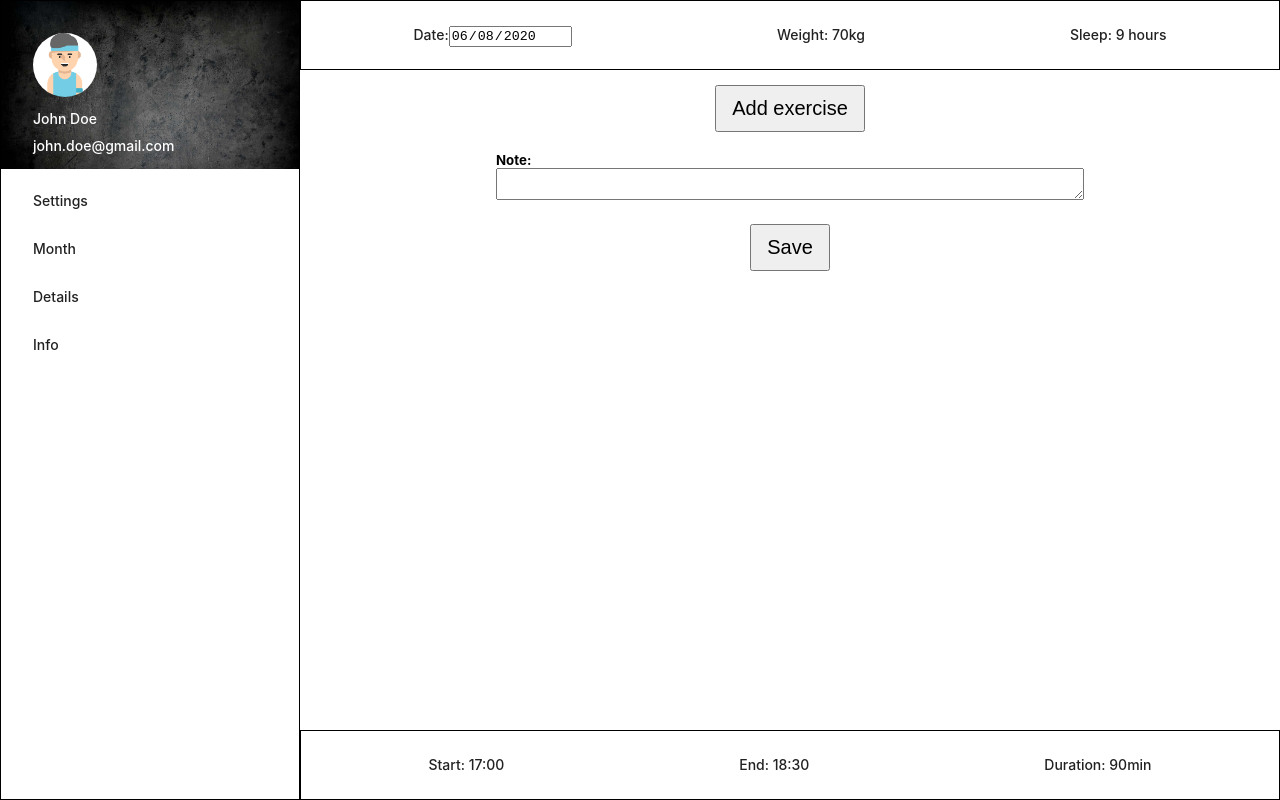
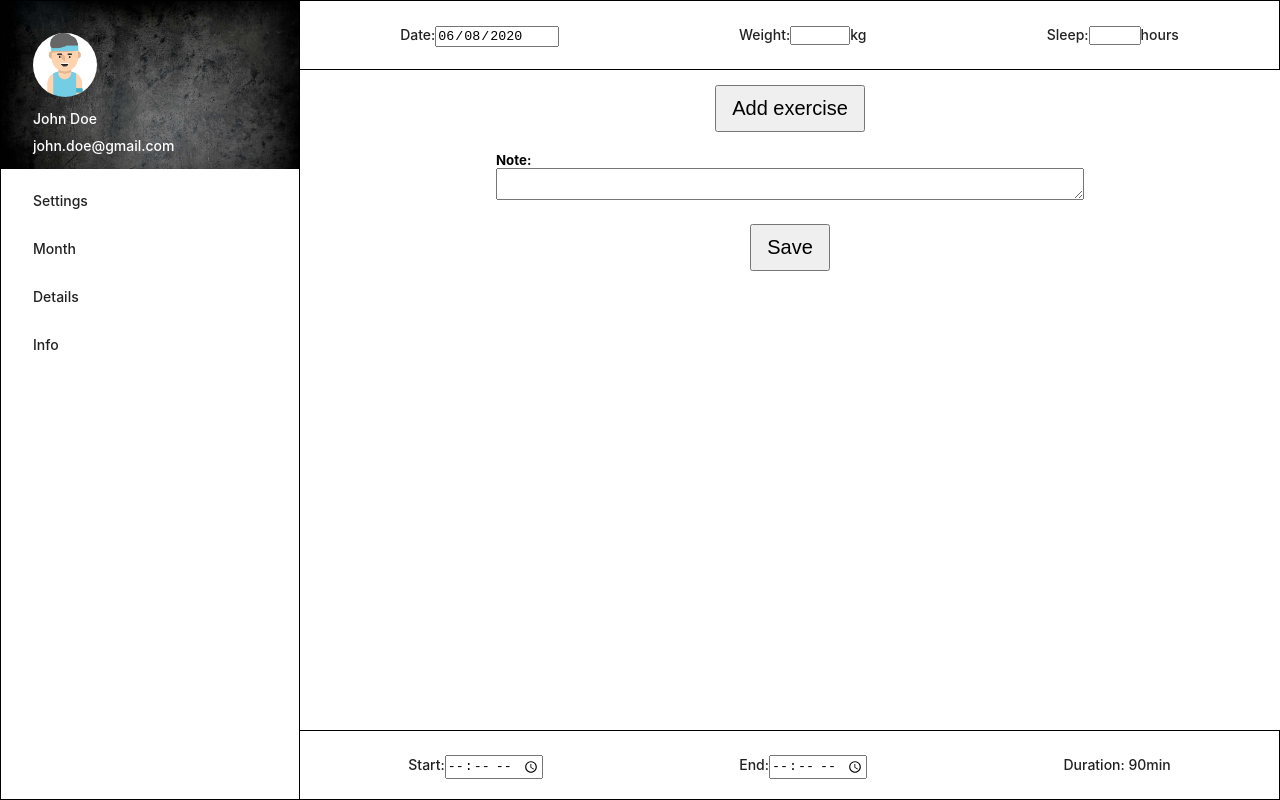
Before and after one commit to babchukbohdan/fitness-diary, a React (Create React App) app: page /details in a window 1280 px wide. Built offline with nearby package versions, Linux system fonts and the light colour scheme.

Commit message:
Add handlers on Details component

```diff
--- a/public/exercises.json
+++ b/public/exercises.json
@@ -8,14 +8,14 @@
     "equipment": ["barbell", "dumbbells", "kettlebells", "cardio machine", "strength machine", "hammer strength machine", "smith machine", "wall ball", "foam roller"]
   },
   "exercises": {
-    "ноги": ["приседания с штангой на спине"],
-    "спина": ["тяга штанги в наклоне", "гиперэкстензия"],
-    "грудь": ["жим штанги лёжа"],
-    "дельты": ["жим штанги сидя"],
-    "трапеция": ["шраги"],
-    "трицепс": ["французский жим"],
-    "бицепс": ["подьем штанги на бицепс"],
-    "пресс": ["скручивания в тренажере"],
+    "ноги": ["Приседания с штангой на спине"],
+    "спина": ["Тяга штанги в наклоне", "Гиперэкстензия"],
+    "грудь": ["Жим штанги лёжа"],
+    "дельты": ["Жим штанги сидя"],
+    "трапеция": ["Шраги"],
+    "трицепс": ["Французский жим"],
+    "бицепс": ["Подьем штанги на бицепс"],
+    "пресс": ["Скручивания в тренажере"],
     "шея": []
   }
 }
--- a/src/App.scss
+++ b/src/App.scss
@@ -1,4 +1,4 @@
 .App {
   display: flex;
-
+  height: 100vh;
 }
--- a/src/components/Details/Details.js
+++ b/src/components/Details/Details.js
@@ -7,8 +7,16 @@ import { TodayContext } from '../../context/today/todayContext'
 import { ExercisesList } from './ExercisesList/ExercisesList'
 
 export const Details = () => {
-  const {state, addExercise} = useContext(TodayContext)
-  const {exercises} = state
+  const {state, addExercise, changeValue} = useContext(TodayContext)
+  const {
+    exercises,
+    date,
+    note,
+    start,
+    end,
+    weight,
+    sleep,
+  } = state
 
   const {addTrainingDay} = useContext(FirebaseContext)
 
@@ -52,7 +60,10 @@ export const Details = () => {
 
 
 
-
+  const inputHandler = (e) => {
+    console.log(e.target.name, e.target.value);
+    changeValue(e.target.name, e.target.value)
+  }
 
 
 
@@ -71,13 +82,35 @@ export const Details = () => {
               readOnly
               type="date"
               name="date"
-              value={getDayString(new Date(), true)}
+              value={date}
               id=""
-              onClick={dateHandler}
+              onChange={inputHandler}
             />
           </li>
-          <li className="details__info">Weight: 70kg</li>
-          <li className="details__info">Sleep: 9 hours</li>
+          <li className="details__info">
+            Weight:
+            <input
+              type="number"
+              name="weight"
+              min="20"
+              max="200"
+              onChange={inputHandler}
+              value={weight}
+            />
+            kg
+            </li>
+          <li className="details__info">
+            Sleep:
+            <input
+              type="number"
+              name="sleep"
+              min="6"
+              max="12"
+              onChange={inputHandler}
+              value={sleep}
+
+            />
+            hours</li>
         </ul>
       </div>
 
@@ -99,7 +132,11 @@ export const Details = () => {
 
         <div className="details__note">
           <h5>Note:</h5>
-          <textarea></textarea>
+          <textarea
+            name="note"
+            onChange={inputHandler}
+            value={note}
+          ></textarea>
         </div>
 
         <div className="details__save">
@@ -113,8 +150,24 @@ export const Details = () => {
 
       <div className="details__footer">
         <ul className="details__list">
-          <li className="details__info">Start: 17:00</li>
-          <li className="details__info">End: 18:30</li>
+          <li className="details__info">
+            Start:
+            <input
+              type="time"
+              name="start"
+              onChange={inputHandler}
+              value={start}
+            />
+          </li>
+          <li className="details__info">
+            End:
+            <input
+              type="time"
+              name="end"
+              onChange={inputHandler}
+              value={end}
+            />
+          </li>
           <li className="details__info">Duration: 90min</li>
         </ul>
       </div>
--- a/src/components/Details/Details.scss
+++ b/src/components/Details/Details.scss
@@ -20,6 +20,7 @@
     padding: 10px;
 
     border: 1px solid #000;
+    border-left: none;
   }
 
   &__info {
@@ -62,6 +63,18 @@
     border-radius: 10px;
 
     height: 20px;
+
+    max-width: 100px;
+
+    align-self: stretch;
+
+    height: 100%;
+
+    max-height: 56px;
+    padding: 5px;
+    line-height: 1;
+
+    word-wrap: break-word;
   }
 
   &__container {
--- a/src/components/Details/Exercise.js
+++ b/src/components/Details/Exercise.js
@@ -11,9 +11,9 @@ export const Exercise = ({exercise}) => {
   return (
     <div className="details__exercise">
 
-      <span className="details__select">
+      <p className="details__select">
         {exercise.name}
-      </span>
+      </p>
 
 
       <div className="details__container">
--- a/src/components/Details/Set.js
+++ b/src/components/Details/Set.js
@@ -21,6 +21,7 @@ export const Set = ({exerciseId, id, index, weight, reps}) => {
           <input
             name="weight"
             type="number"
+            min="1"
             value={weight}
             onChange={inputHandler}
           />
@@ -30,6 +31,7 @@ export const Set = ({exerciseId, id, index, weight, reps}) => {
           <input
             name="reps"
             type="number"
+            min="1"
             value={reps}
             onChange={inputHandler}
           />
--- a/src/components/Info/Info.js
+++ b/src/components/Info/Info.js
@@ -40,7 +40,10 @@ export const Info = (props) => {
                 {
                   exercise.sets && exercise.sets.map((set, i) => {
                     return (
-                      <td key={i}>{set.weight} x {set.reps}</td>
+                      <td key={i}>
+                        {set.weight > 0 ? `${set.weight} kg x ` : ''}
+                        {set.reps}
+                      </td>
                     )
                   })
                 }
--- a/src/components/Navbar/Navbar.scss
+++ b/src/components/Navbar/Navbar.scss
@@ -1,7 +1,6 @@
 .navbar {
   width: 300px;
   border: 1px solid black;
-  height: 100vh;
   // padding: 20px;
 
   &__list {
--- a/src/context/today/TodayState.js
+++ b/src/context/today/TodayState.js
@@ -2,7 +2,7 @@ import React, { useReducer } from 'react'
 import { TodayContext } from './todayContext'
 import { todayReducer } from './todayReducer'
 import { getDayString } from '../../components/Month/utils'
-import { ADD_EXERCISE, REMOVE_EXERCISE, ADD_SET, REPLACE_SET } from '../types'
+import { ADD_EXERCISE, REMOVE_EXERCISE, ADD_SET, REPLACE_SET, CHANGE_VALUE } from '../types'
 
 export const TodayState = ({children}) => {
   const initialState = {
@@ -24,9 +24,9 @@ export const TodayState = ({children}) => {
         id: Date.now(),
         name,
         sets: [{
-          weight: 0,
-          reps: 0,
-          id:Date.now(),
+          weight: '',
+          reps: '',
+          id: Date.now(),
         }],
       }
     })
@@ -63,6 +63,12 @@ export const TodayState = ({children}) => {
     })
   }
 
+  const changeValue = (key, value) => {
+    dispatch({
+      type: CHANGE_VALUE,
+      payload: {key, value}
+    })
+  }
 
 
 
@@ -71,7 +77,8 @@ export const TodayState = ({children}) => {
     <TodayContext.Provider value={{
       state: state,
       addExercise, removeExercise,
-      addSet, replaceSet
+      addSet, replaceSet,
+      changeValue
     }}>
       {children}
     </TodayContext.Provider>
--- a/src/context/today/todayReducer.js
+++ b/src/context/today/todayReducer.js
@@ -1,4 +1,4 @@
-import { ADD_EXERCISE, REMOVE_EXERCISE, ADD_SET, REPLACE_SET } from "../types"
+import { ADD_EXERCISE, REMOVE_EXERCISE, ADD_SET, REPLACE_SET, CHANGE_VALUE } from "../types"
 
 const handlers = {
   [ADD_EXERCISE]: (state, {payload}) => ({
@@ -21,6 +21,9 @@ const handlers = {
       payload.setId,
       payload.newSet
     )
+  }),
+  [CHANGE_VALUE]: (state, {payload}) => ({
+    ...state, [payload.key]: payload.value
   }),
   DEFAULT: state => state
 }
```
